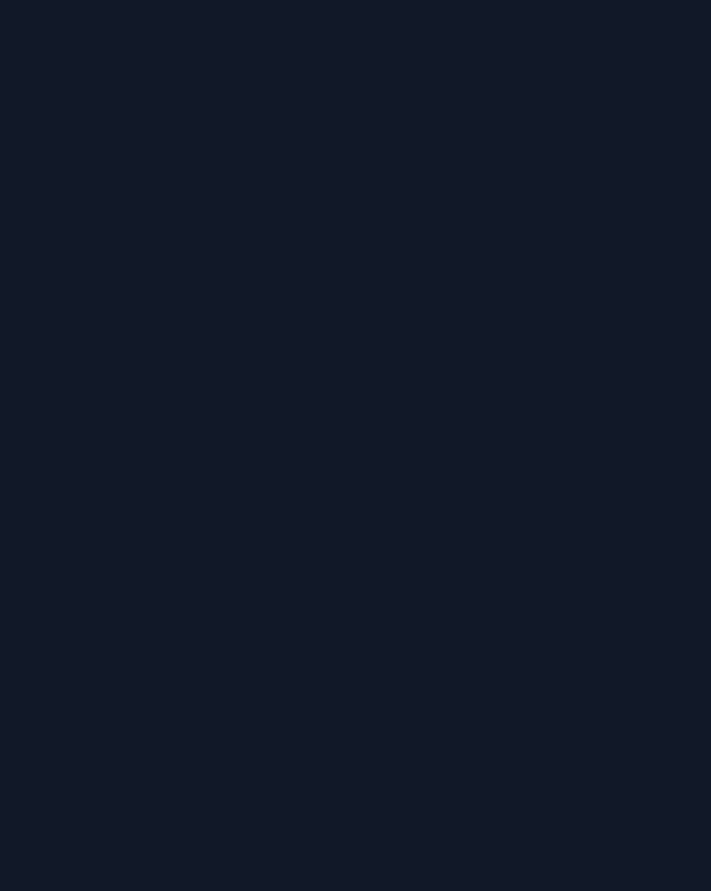
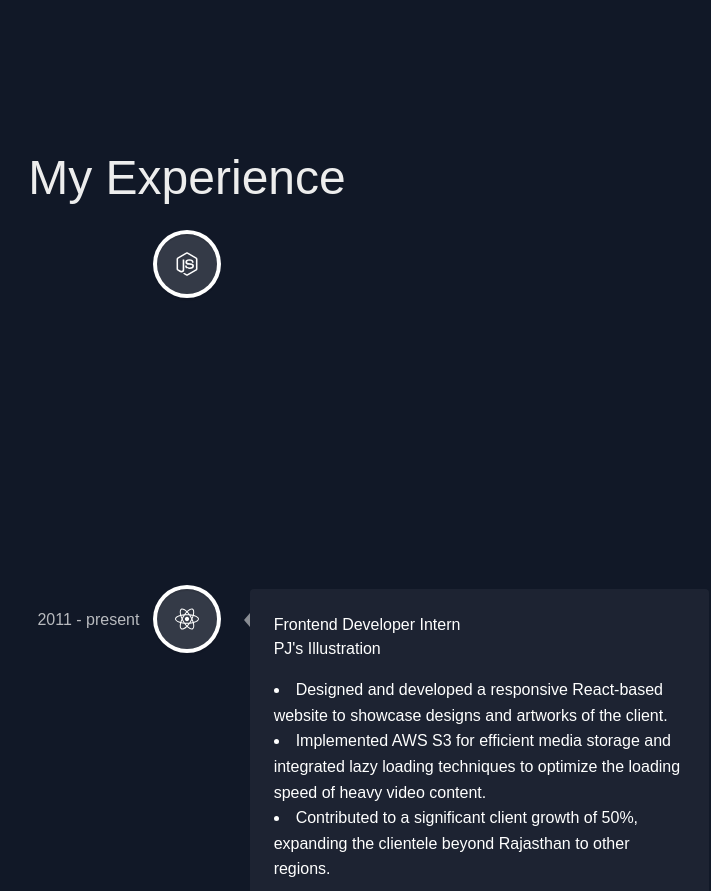
Before and after one commit to singhalgarvit/PortfolioV2, a Next.js app: page / in a window 1280 px wide. Shown: the part 1906-2797 px from the top of the page, without its empty margins (453-1164 px from the left). Before the commit the page ends 1964 px from the top, so only its background shows below. Built offline with nearby package versions, Linux system fonts and the light colour scheme.

Commit message:
Created Experience Section

```diff
--- a/package.json
+++ b/package.json
@@ -14,6 +14,7 @@
     "react-dom": "^19.0.0",
     "react-fast-marquee": "^1.6.5",
     "react-icons": "^5.5.0",
+    "react-vertical-timeline-component": "^3.5.3",
     "typewriter-effect": "^2.22.0"
   },
   "devDependencies": {
@@ -22,6 +23,7 @@
     "@types/node": "^20",
     "@types/react": "^19",
     "@types/react-dom": "^19",
+    "@types/react-vertical-timeline-component": "^3.3.6",
     "eslint": "^9",
     "eslint-config-next": "15.3.4",
     "tailwindcss": "^4",
--- a/src/app/page.tsx
+++ b/src/app/page.tsx
@@ -1,4 +1,5 @@
 import About from "@/components/about";
+import Experience from "@/components/experience";
 import Intro from "@/components/home";
 import NavBar from "@/components/navBar";
 import Skills from "@/components/skills";
@@ -10,6 +11,7 @@ export default function Home() {
       <NavBar />
       <About/>
       <Skills/>
+      <Experience/>
     </div>
   );
 }
--- a/src/components/about.tsx
+++ b/src/components/about.tsx
@@ -2,7 +2,7 @@ function About() {
   return (
     <div
       id="about"
-      className=" h-screen mt-9 p-3 md:p-15 justify-items-center flex flex-col justify-center items-center gap-3.5"
+      className=" h-screen mt-9 p-3 md:p-15 flex flex-col justify-center items-center gap-3.5"
     >
       <h1 className="text-3xl md:text-5xl">About Me</h1>
       <p className=" p-3 md:px-40 text-center text-lg sm:text-2xl tracking-wider leading-7 sm:leading-12">
--- /dev/null
+++ b/src/components/experience.tsx
@@ -0,0 +1,91 @@
+"use client";
+import {
+  VerticalTimeline,
+  VerticalTimelineElement,
+} from "react-vertical-timeline-component";
+import "react-vertical-timeline-component/style.min.css";
+import {FaNodeJs ,FaReact } from "react-icons/fa";
+
+function Experience() {
+  return (
+    <div
+      id="experience"
+      className=" h-screen mt-9 p-3 md:p-15 flex flex-col items-center"
+    >
+      <h1 className="text-3xl md:text-5xl">My Experience</h1>
+      <VerticalTimeline lineColor="rgba(0,0,0,0.5)">
+        <VerticalTimelineElement
+          className="vertical-timeline-element--work"
+          contentStyle={{
+            background: "rgba(255, 255, 255, 0.05)",
+            color: "#fff",
+          }}
+          contentArrowStyle={{
+            borderRight: "0.4rem solid rgba(255, 255, 255, 0.5)",
+          }}
+          date="2011 - present"
+          iconStyle={{background: "rgba(255, 255, 255, 0.15)", color: "#fff"}}
+          icon={<FaNodeJs />}
+        >
+          <h3 className="vertical-timeline-element-title">
+            Software Development Intern
+          </h3>
+          <h4 className="vertical-timeline-element-subtitle">
+            Automatically CC
+          </h4>
+          <p>
+            <li>
+              Developed RESTful APIs using Nodejs and Express, ensuring scalable
+              and efficient backend services with authentication implementation.
+            </li>
+            <li>
+              Developed CRUD-based applications, including a blog platform with
+              user authentication and post management.
+            </li>
+            <li>
+              Designed and implemented Mongoose schemas, ensuring efficient data
+              storage and retrieval.
+            </li>
+          </p>
+        </VerticalTimelineElement>
+        <VerticalTimelineElement
+          className="vertical-timeline-element--work"
+          contentStyle={{
+            background: "rgba(255, 255, 255, 0.05)",
+            color: "#fff",
+          }}
+          contentArrowStyle={{
+            borderRight: "0.4rem solid rgba(255, 255, 255, 0.5)",
+          }}
+          date="2011 - present"
+          iconStyle={{background: "rgba(255, 255, 255, 0.15)", color: "#fff"}}
+          icon={<FaReact  />}
+        >
+          <h3 className="vertical-timeline-element-title">
+            Frontend Developer Intern
+          </h3>
+          <h4 className="vertical-timeline-element-subtitle">
+            PJ's Illustration
+          </h4>
+          <p>
+            <li>
+              Designed and developed a responsive React-based website to
+              showcase designs and artworks of the client.
+            </li>
+            <li>
+              Implemented AWS S3 for efficient media storage and integrated lazy
+              loading techniques to optimize the loading speed of heavy video
+              content.
+            </li>
+            <li>
+              Contributed to a significant client growth of 50%, expanding the
+              clientele beyond Rajasthan to other regions.
+            </li>
+          </p>
+        </VerticalTimelineElement>
+      </VerticalTimeline>
+    </div>
+  );
+}
+
+export default Experience;
--- a/src/components/home.tsx
+++ b/src/components/home.tsx
@@ -57,7 +57,7 @@ function Home() {
           <FiGithub />
         </a>
       </div>
-      <FaArrowDownLong size={50} className="opacity-20 absolute bottom-5 left-1/2 -translate-x-1/2 animate-bounce"/>
+      <FaArrowDownLong size={50} className="opacity-20 absolute  bottom-0 sm:bottom-5 left-1/2 -translate-x-1/2 animate-bounce"/>
     </div>
   );
 }
--- a/src/components/navBar.tsx
+++ b/src/components/navBar.tsx
@@ -10,7 +10,7 @@ import {IconContext} from "react-icons";
 
 function NavBar() {
   return (
-    <div className="fixed top-2 md:top-5 left-1/2 -translate-x-1/2 p-4 rounded-4xl w-auto bg-black shadow-2xl/30 ">
+    <div className="fixed top-2 z-50 md:top-5 left-1/2 -translate-x-1/2 p-4 rounded-4xl w-auto bg-black shadow-2xl/30 ">
       <IconContext.Provider value={{size:"25", className: "mx-2.5 text-gray-600 hover:text-white active:text-black cursor-pointer duration-300"}}>
         <div className="flex content-between md:gap-3.5 justify-center w-fit ">
           <a href="#home">
--- /dev/null
+++ b/src/components/projects.tsx
@@ -0,0 +1,12 @@
+function Projects() {
+  return (
+    <div
+      id="projects"
+      className=" h-screen mt-9 p-3 md:p-15 flex flex-col items-center"
+    >
+
+    </div>
+  )
+}
+
+export default Projects
```
Also changed, not shown: 1 other file (tests, documents, lock files or other folders).
